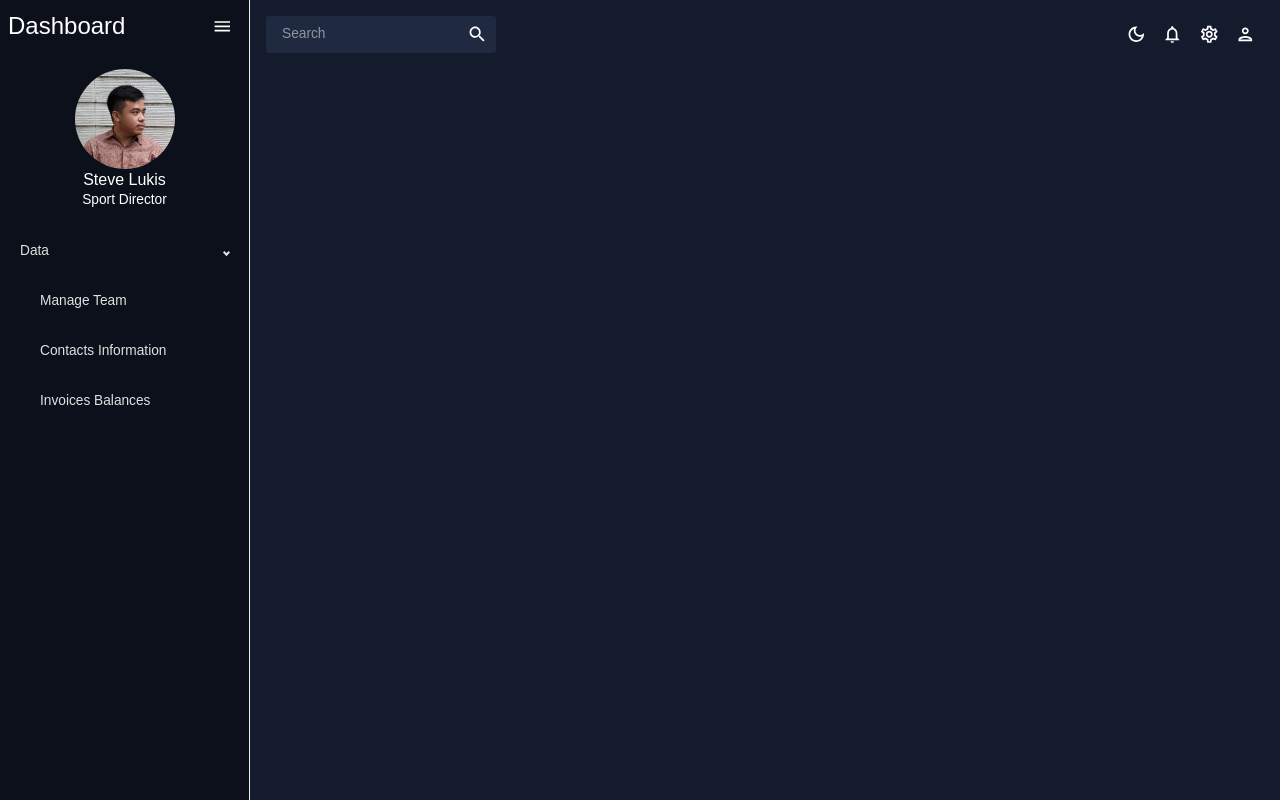
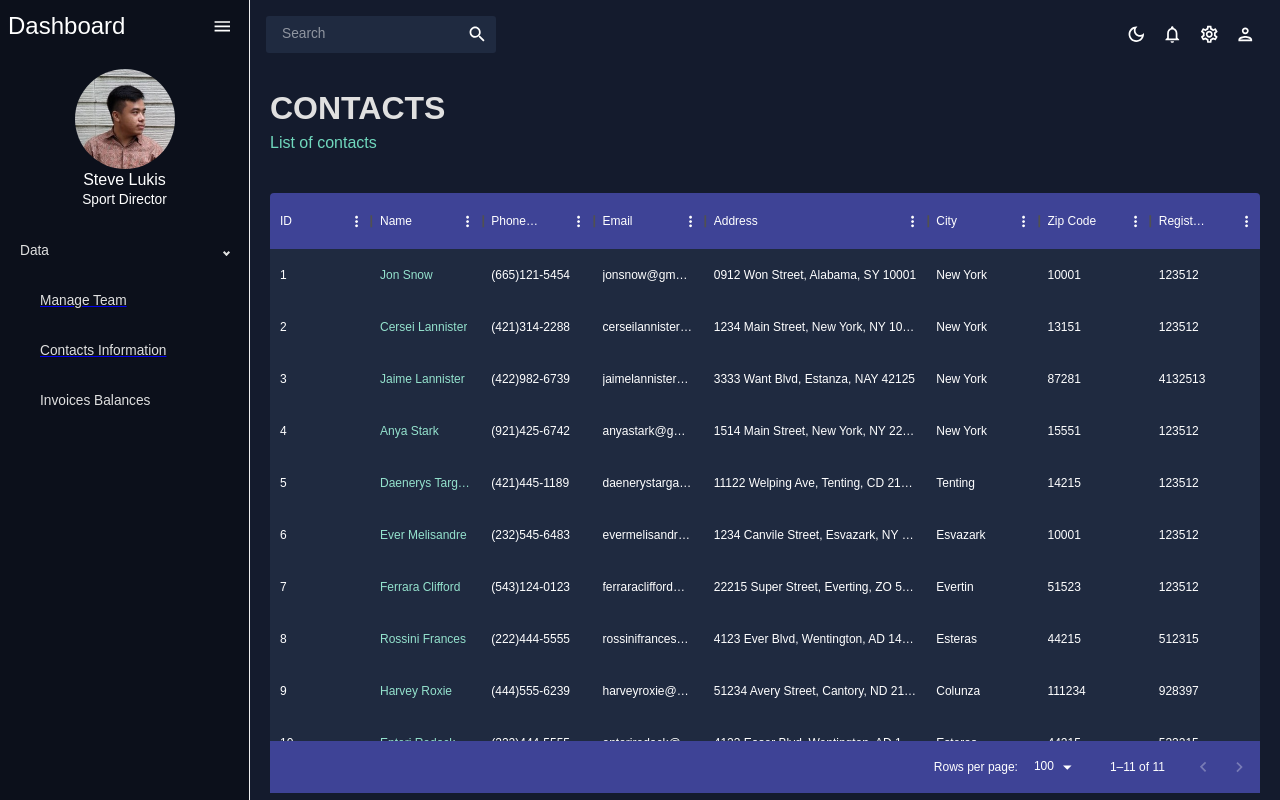
Before and after one commit to stevelukis/react-admin-dashboard, a React (Vite) app: page /contacts in a window 1280 px wide. Built offline with nearby package versions, Linux system fonts and the light colour scheme.

Commit message:
feat: add Contacts page and link it in Sidebar

```diff
--- a/src/App.jsx
+++ b/src/App.jsx
@@ -5,6 +5,7 @@ import { Route, Routes } from "react-router-dom";
 import Dashboard from "./scenes/dashboard";
 import Sidebar from "./scenes/global/Sidebar";
 import Team from "./scenes/team";
+import Contacts from "./scenes/contacts";
 
 function App() {
   const [theme, colorMode] = useMode();
@@ -20,6 +21,7 @@ function App() {
             <Routes>
               <Route path="/" element={<Dashboard />} />
               <Route path="/team" element={<Team />} />
+              <Route path="/contacts" element={<Contacts />} />
             </Routes>
           </main>
         </div>
--- /dev/null
+++ b/src/scenes/contacts/index.jsx
@@ -0,0 +1,60 @@
+import { Box, useTheme } from "@mui/material";
+import { tokens } from "../../theme.js";
+import Header from "../../components/Header.jsx";
+import { DataGrid } from "@mui/x-data-grid";
+import { mockDataContacts } from "../../data/mockData.js";
+
+const Contacts = () => {
+  const theme = useTheme();
+  const colors = tokens(theme.palette.mode);
+
+  const columns = [
+    { field: "id", headerName: "ID" },
+    {
+      field: "name",
+      headerName: "Name",
+      flex: 1,
+      cellClassName: "name-column--cell",
+    },
+    { field: "phone", headerName: "Phone Number", flex: 1 },
+    { field: "email", headerName: "Email", flex: 1 },
+    { field: "address", headerName: "Address", flex: 2 },
+    { field: "city", headerName: "City", flex: 1 },
+    { field: "zipCode", headerName: "Zip Code", flex: 1 },
+    { field: "registrarId", headerName: "Registrar Id", flex: 1 },
+  ];
+
+  return (
+    <Box m="20px">
+      <Header title="CONTACTS" subtitle="List of contacts" />
+      <Box m="40px 0 0 0" height="75vh">
+        <DataGrid
+          columns={columns}
+          rows={mockDataContacts}
+          sx={{
+            border: "none",
+            "& .MuiDataGrid-cell": {
+              borderBottom: "none",
+            },
+            "& .name-column--cell": {
+              color: colors.greenAccent[300],
+            },
+            "& .MuiDataGrid-columnHeaders": {
+              backgroundColor: colors.blueAccent[700],
+              borderBottom: "none",
+            },
+            "& .MuiDataGrid-virtualScroller": {
+              backgroundColor: colors.primary[400],
+            },
+            "& .MuiDataGrid-footerContainer": {
+              borderTop: "none",
+              backgroundColor: colors.blueAccent[700],
+            },
+          }}
+        />
+      </Box>
+    </Box>
+  );
+};
+
+export default Contacts;
--- a/src/scenes/global/Sidebar.jsx
+++ b/src/scenes/global/Sidebar.jsx
@@ -11,6 +11,7 @@ import { Box, IconButton, Stack, Typography, useTheme } from "@mui/material";
 import { tokens } from "../../theme";
 import ProfilePicture from "../../assets/profile.jpeg";
 import MenuOutlinedIcon from "@mui/icons-material/MenuOutlined";
+import { Link } from "react-router-dom";
 
 const Sidebar = () => {
   const theme = useTheme();
@@ -81,8 +82,12 @@ const Sidebar = () => {
           }}
         >
           <SubMenu label="Data" defaultOpen={true}>
-            <MenuItem>Manage Team</MenuItem>
-            <MenuItem>Contacts Information</MenuItem>
+            <Link to="/team">
+              <MenuItem>Manage Team</MenuItem>
+            </Link>
+            <Link to="/contacts">
+              <MenuItem>Contacts Information</MenuItem>
+            </Link>
             <MenuItem>Invoices Balances</MenuItem>
           </SubMenu>
         </Menu>
```
